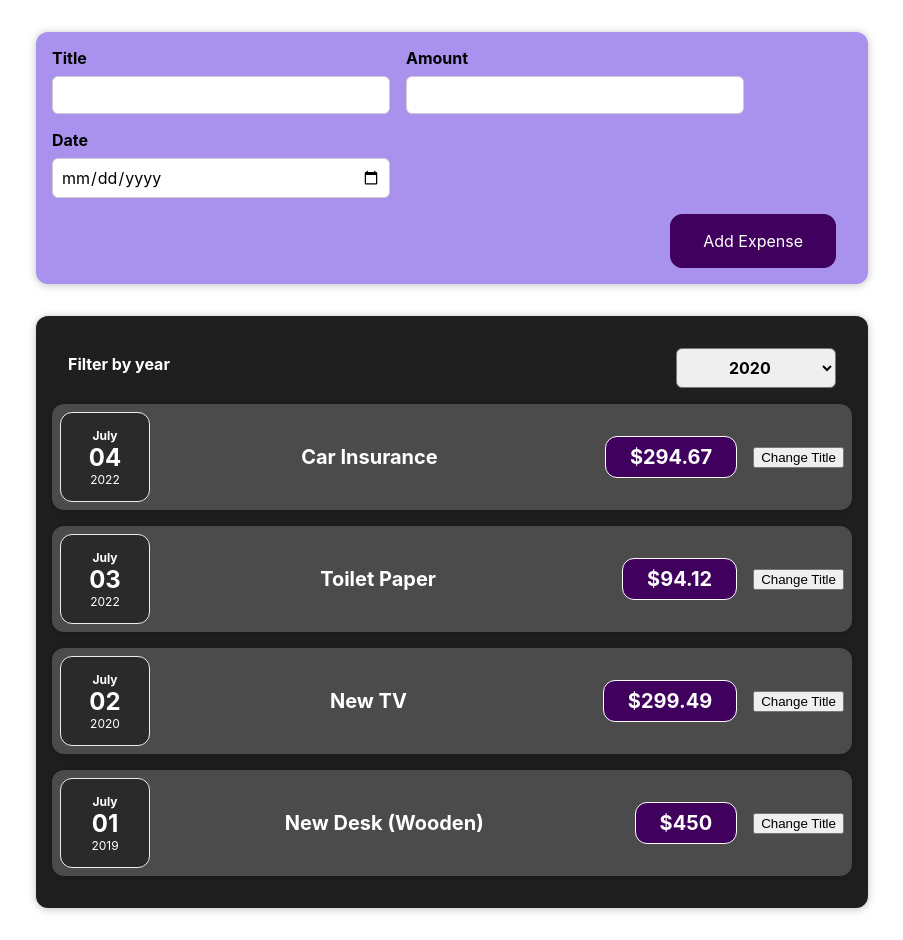
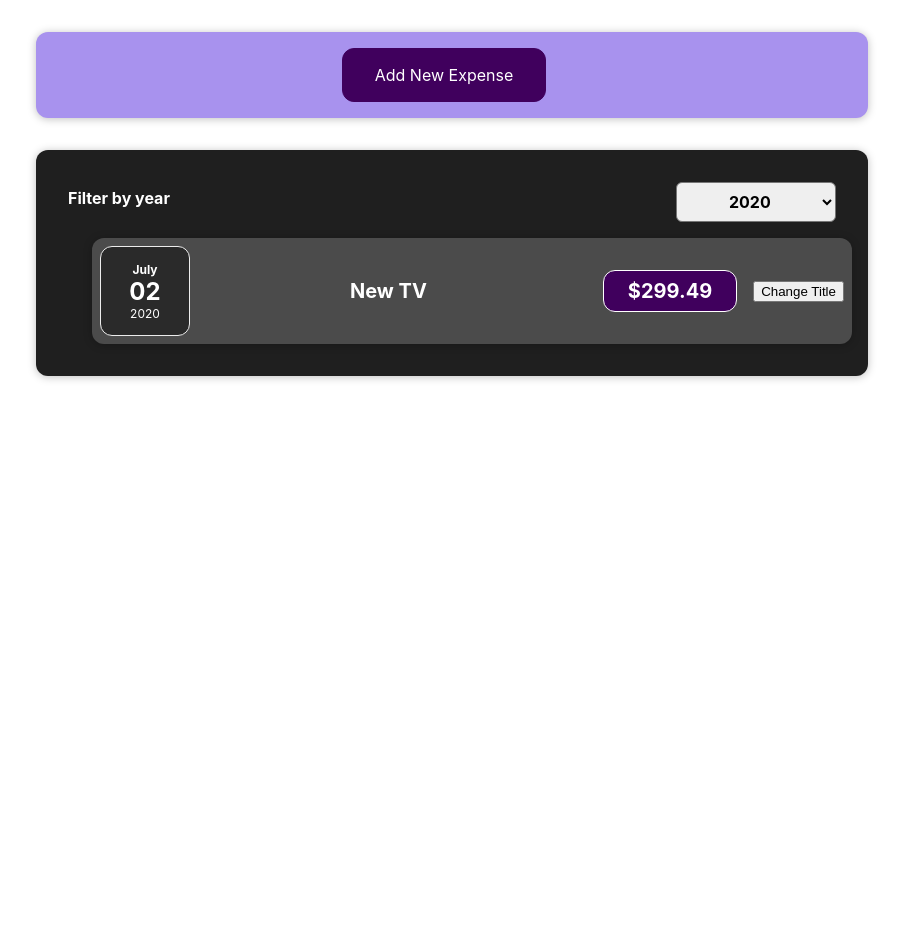
Before and after one commit to Jerry-Yeh/React-The-Complete-Guide-Section3to5, a React (Create React App) app: page / in a window 1280 px wide. Shown: the whole page, without its empty margins (188-1091 px from the left). After the commit the page ends 800 px from the top, so only its background shows below. Built offline with nearby package versions, Linux system fonts and the light colour scheme.

Commit message:
Conditional Content

```diff
--- /dev/null
+++ b/src/components/Expenses/ExpenseList.css
@@ -0,0 +1,9 @@
+.expenses-list {
+  list-style: none;
+  padding: 0;
+}
+
+.expenses-list__fallback {
+  color: white;
+  text-align: center;
+}
--- /dev/null
+++ b/src/components/Expenses/ExpenseList.js
@@ -0,0 +1,27 @@
+/** @format */
+
+import React from "react";
+
+import "./ExpenseList.css";
+import ExpenseItem from "./ExpenseItem";
+
+function ExpenseList(props) {
+  if (props.items.length === 0) {
+    return <h2 className="expenses-list__fallback">Found no expenses.</h2>;
+  }
+
+  return (
+    <ul className="expense-list">
+      {props.items.map((expense) => (
+        <ExpenseItem
+          key={expense.id}
+          title={expense.title}
+          amount={expense.amount}
+          date={expense.date}
+        ></ExpenseItem>
+      ))}
+    </ul>
+  );
+}
+
+export default ExpenseList;
--- a/src/components/Expenses/Expenses.js
+++ b/src/components/Expenses/Expenses.js
@@ -1,30 +1,29 @@
 /** @format */
 import React, { useState } from "react";
 
-import ExpenseItem from "./ExpenseItem";
 import "./Expenses.css";
 import Card from "../UI/Card";
 import ExpensesFilter from "./ExpenseFilter";
+import ExpenseList from './ExpenseList';
 
 const Expense = (props) => {
   const [filteredYear, setFilteredYear] = useState("2020");
+
+  const filterExpenses = props.items.filter(
+    (item) => item.date.getFullYear() === +filteredYear
+  );
+
   const filterChangeHandler = (selectedYear) => {
     setFilteredYear(selectedYear);
   };
+
   return (
     <Card className="expenses">
       <ExpensesFilter
         selected={filteredYear}
         onChnageFilter={filterChangeHandler}
       />
-      {props.items.map((expense) => (
-        <ExpenseItem
-          key={expense.id}
-          title={expense.title}
-          amount={expense.amount}
-          date={expense.date}
-        ></ExpenseItem>
-      ))}
+      <ExpenseList items={filterExpenses}/>
     </Card>
   );
 };
--- a/src/components/NewExpense/ExpenseForm.js
+++ b/src/components/NewExpense/ExpenseForm.js
@@ -52,6 +52,8 @@ const ExpenseForm = (props) => {
     setEnteredTitle('');
     setEnteredAmount('');
     setEnteredDate('');
+
+    props.onCancel(false);
   };
 
   return (
@@ -87,6 +89,7 @@ const ExpenseForm = (props) => {
         </div>
       </div>
       <div className="new-expense__actions">
+        <button type="button" onClick={props.onCancel}>Cancel</button>
         <button type="submit">Add Expense</button>
       </div>
     </form>
--- a/src/components/NewExpense/NewExpense.js
+++ b/src/components/NewExpense/NewExpense.js
@@ -1,9 +1,11 @@
-import React from 'react';
+import React, {useState} from 'react';
 
 import ExpenseForm from './ExpenseForm';
 import './NewExpense.css';
 
 const NewExpense = (props) => {
+  const [isEditing, setIsEditing] = useState(false);
+
   const enteredExpenseHandler = (expense) => {
     const expenseData = {
       ...expense,
@@ -13,9 +15,18 @@ const NewExpense = (props) => {
     props.onAddExpense(expenseData);
   };
 
+  const startEditingHandler = () => {
+    setIsEditing(true);
+  };
+
+  const stopEditingHandler = () => {
+    setIsEditing(false);
+  };
+
   return (
     <div className='new-expense'>
-      <ExpenseForm onEnteredExpense={enteredExpenseHandler}/>
+      {!isEditing && <button onClick={startEditingHandler}>Add New Expense</button>}
+      {isEditing && <ExpenseForm onEnteredExpense={enteredExpenseHandler} onCancel={stopEditingHandler}/>}
     </div>
   );
 };
```
